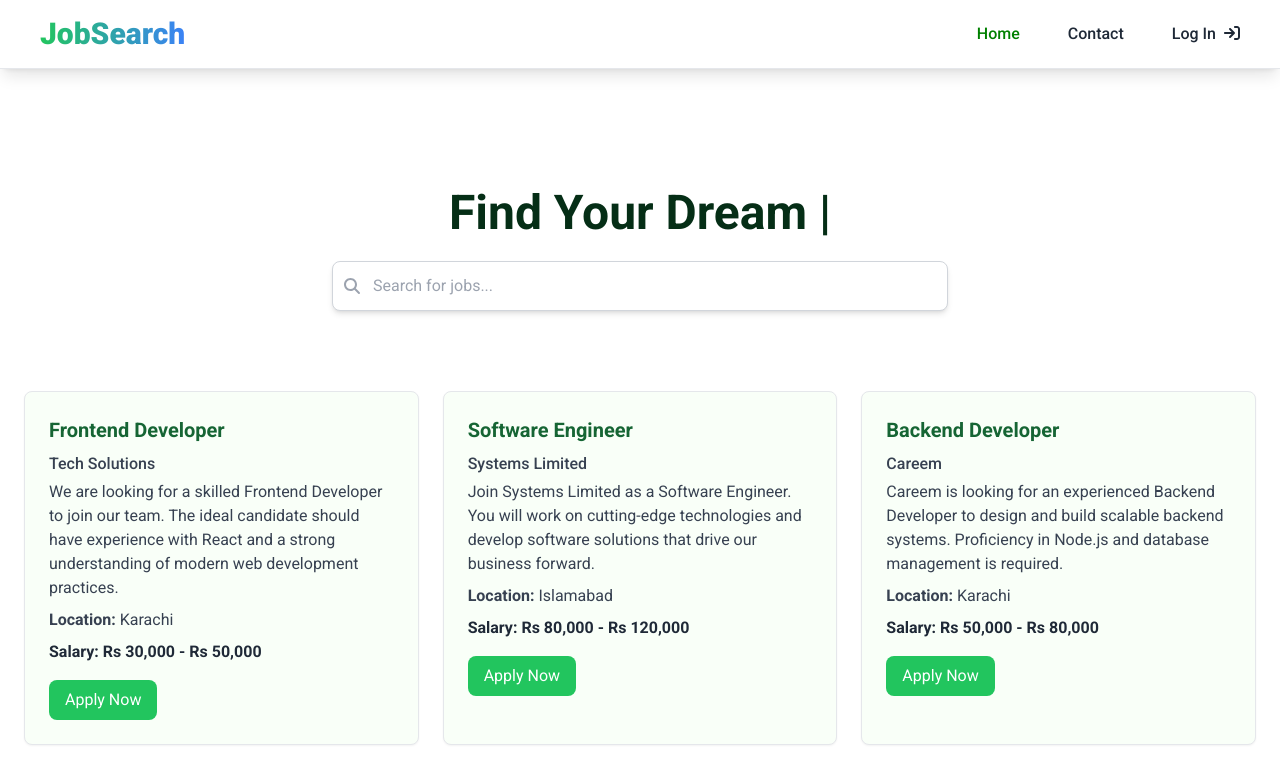
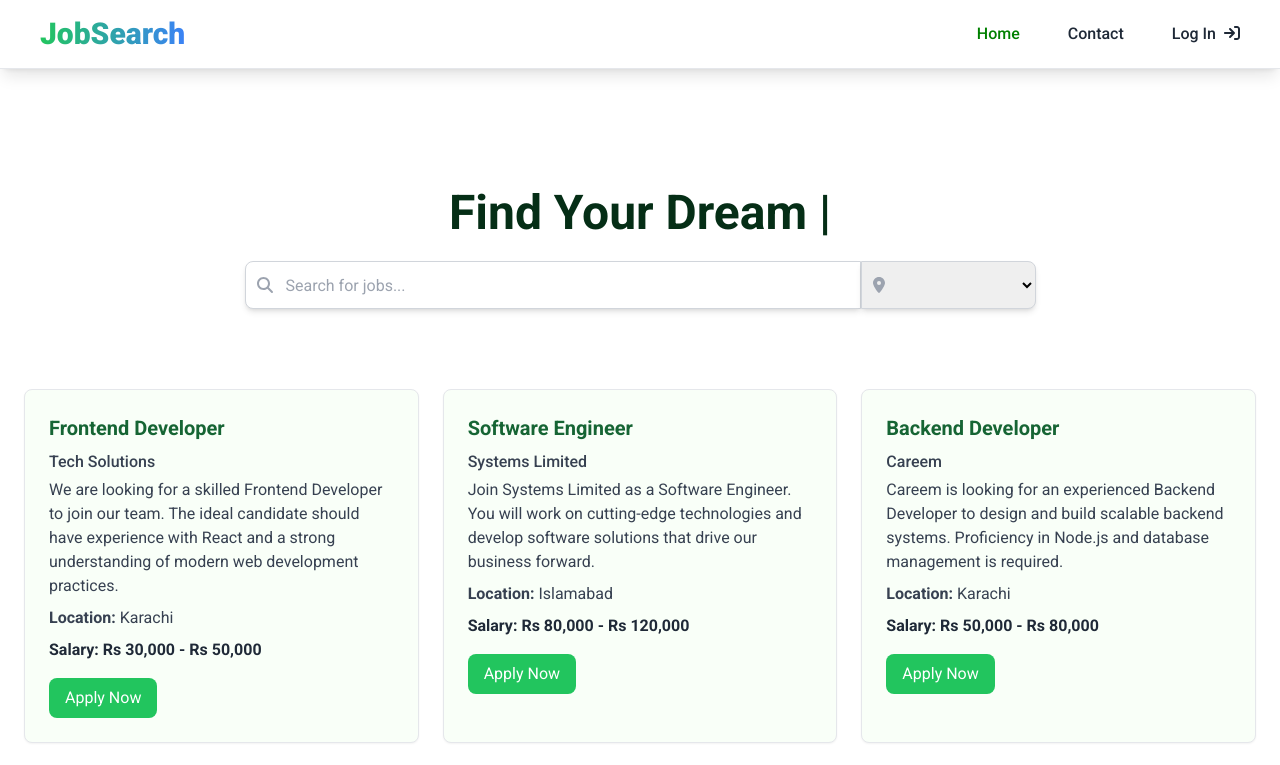
Before and after one commit to Saad0095/Job-Portal, a React (Vite) app: page / in a window 1280 px wide. Shown: the top 765 px of the page. Built offline with nearby package versions, Linux system fonts and the light colour scheme; the HTML template or start-up script is replaced by a standard one.

Commit message:
Added Search by location functionality

```diff
--- a/src/components/JobListing.jsx
+++ b/src/components/JobListing.jsx
@@ -1,26 +1,33 @@
-import React, { useState } from "react";
+import React, { useState, useEffect } from "react";
 import { jobsData } from "./JobsData";
 import { TypeAnimation } from "react-type-animation";
 import { useNavigate } from "react-router-dom";
 import { FontAwesomeIcon } from "@fortawesome/react-fontawesome";
-import { faSearch } from "@fortawesome/free-solid-svg-icons";
+import { faSearch, faLocationDot } from "@fortawesome/free-solid-svg-icons";
 
 const JobListing = () => {
   const navigate = useNavigate();
   const [searchQuery, setSearchQuery] = useState("");
+  const [locationQuery, setLocationQuery] = useState("");
+  // const [filteredJobs, setFilteredJobs] = useState(jobsData);
 
   const handleSearchChange = (event) => {
     setSearchQuery(event.target.value.toLowerCase());
   };
 
+  const handleLocationQuery = (event) => {
+    console.log(event.target.value);
+    setLocationQuery(event.target.value.toLowerCase());
+  };
+
   const filteredJobs = jobsData.filter((job) => {
     return (
-      job.title.toLowerCase().includes(searchQuery) ||
+      (job.title.toLowerCase().includes(searchQuery) ||
       job.company.toLowerCase().includes(searchQuery) ||
-      job.category.toLowerCase().includes(searchQuery) ||
-      job.location.toLowerCase().includes(searchQuery)
+      job.category.toLowerCase().includes(searchQuery) ) && job.location.toLowerCase().includes(locationQuery)
     );
   });
+
 
   return (
     <div className="bg-white p-6 min-h-screen">
@@ -40,17 +47,40 @@ const JobListing = () => {
             repeat={Infinity}
           />
         </h1>
-        <div className="flex justify-center">
+        <div className="flex justify-center items-center">
           <div className="relative w-full md:w-2/3 lg:w-1/2">
             <input
               type="text"
               placeholder="Search for jobs..."
               value={searchQuery}
               onChange={handleSearchChange}
-              className="border border-gray-300 p-3 pl-10 rounded-lg w-full focus:outline-none focus:border-green-500 shadow-md transition-all duration-300 ease-in-out"
+              className="border rounded-r-none border-gray-300 p-3 pl-10 rounded-lg w-full h-12  focus:outline-none focus:border-green-500 shadow-md transition-all duration-300 ease-in-out"
             />
             <FontAwesomeIcon
               icon={faSearch}
+              className="absolute left-3 top-1/2 transform -translate-y-1/2 text-gray-400"
+            />
+          </div>
+          <div className="relative">
+            <select
+              name=""
+              id=""
+              className="border rounded-l-none border-gray-300 p-3 pl-10 rounded-lg w-full h-12 focus:outline-none focus:border-green-500 shadow-md transition-all duration-300 ease-in-out"
+              onChange={handleLocationQuery}
+            >
+              <option value=""></option>
+              <option value="">All</option>
+              <option value="Remote">Remote</option>
+              <option value="Karachi">Karachi</option>
+              <option value="Lahore">Lahore</option>
+              <option value="Multan">Multan</option>
+              <option value="Sharjah">Sharjah</option>
+              <option value="Abu Dhabi">Abu Dhabi</option>
+              <option value="San Fransisco">San Fransisco</option>
+              <option value="Texas">Texas</option>
+            </select>
+            <FontAwesomeIcon
+              icon={faLocationDot}
               className="absolute left-3 top-1/2 transform -translate-y-1/2 text-gray-400"
             />
           </div>
--- a/src/components/Navbar.jsx
+++ b/src/components/Navbar.jsx
@@ -1,5 +1,5 @@
 import React, { useState } from "react";
-import { Link, NavLink } from "react-router-dom";
+import { Link, NavLink, useNavigate } from "react-router-dom";
 import { useAuth } from "../context/AuthContext";
 import { FontAwesomeIcon } from "@fortawesome/react-fontawesome";
 import { faSignIn } from "@fortawesome/free-solid-svg-icons";
@@ -8,10 +8,11 @@ import { faSignOut } from "@fortawesome/free-solid-svg-icons";
 const Navbar = () => {
   const [isOpen, setIsOpen] = useState(false);
   const { isAuthenticated, logout } = useAuth();
+  const navigate = useNavigate()
   return (
     <nav className="bg-white bg-opacity-80 backdrop-blur-xl sticky top-0 z-50 shadow-lg mb-4 transition-all duration-500 ease-in-out">
       <div className="flex justify-between items-center px-6 py-4 md:px-10 min-h-16 border-b border-gray-200">
-        <div className="text-2xl sm:text-3xl font-extrabold text-transparent bg-clip-text bg-gradient-to-r from-green-500 to-blue-500 cursor-pointer hover:scale-105 transition-transform duration-300 ease-in-out">
+        <div className="text-2xl sm:text-3xl font-extrabold text-transparent bg-clip-text bg-gradient-to-r from-green-500 to-blue-500 cursor-pointer hover:scale-105 transition-transform duration-300 ease-in-out" onClick={()=> navigate("/")}>
           JobSearch
         </div>
         <div
```
